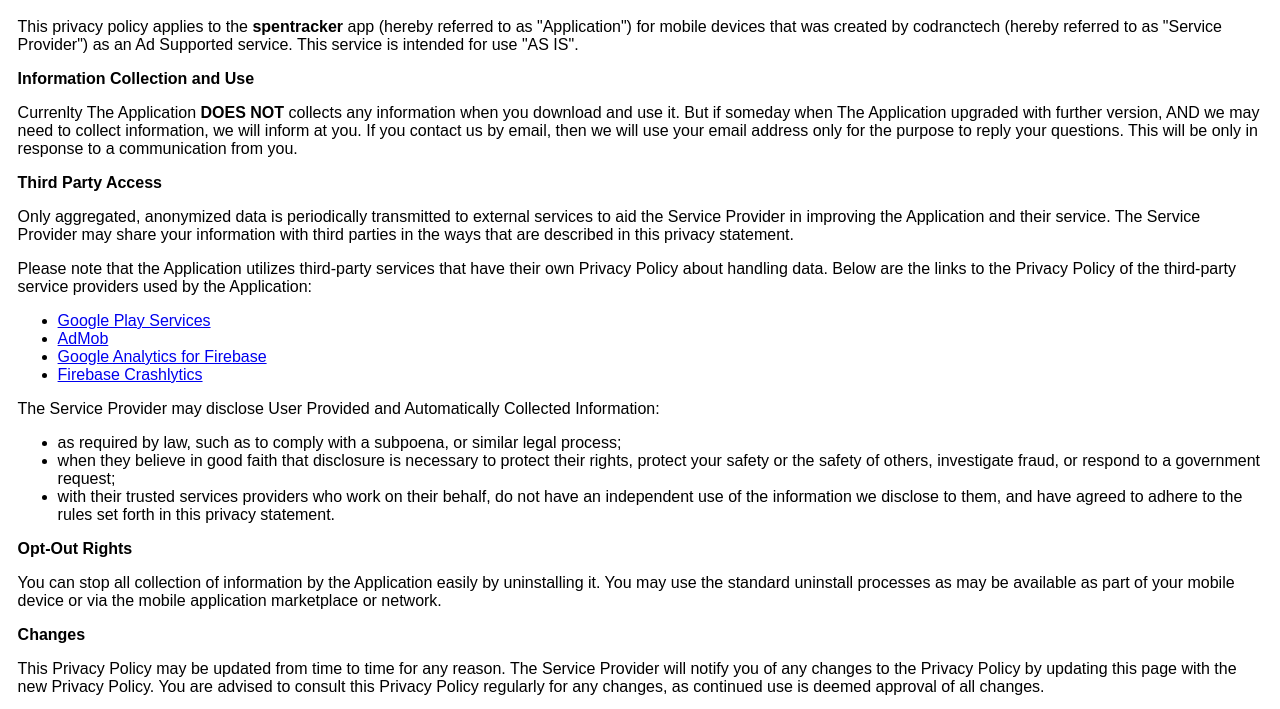
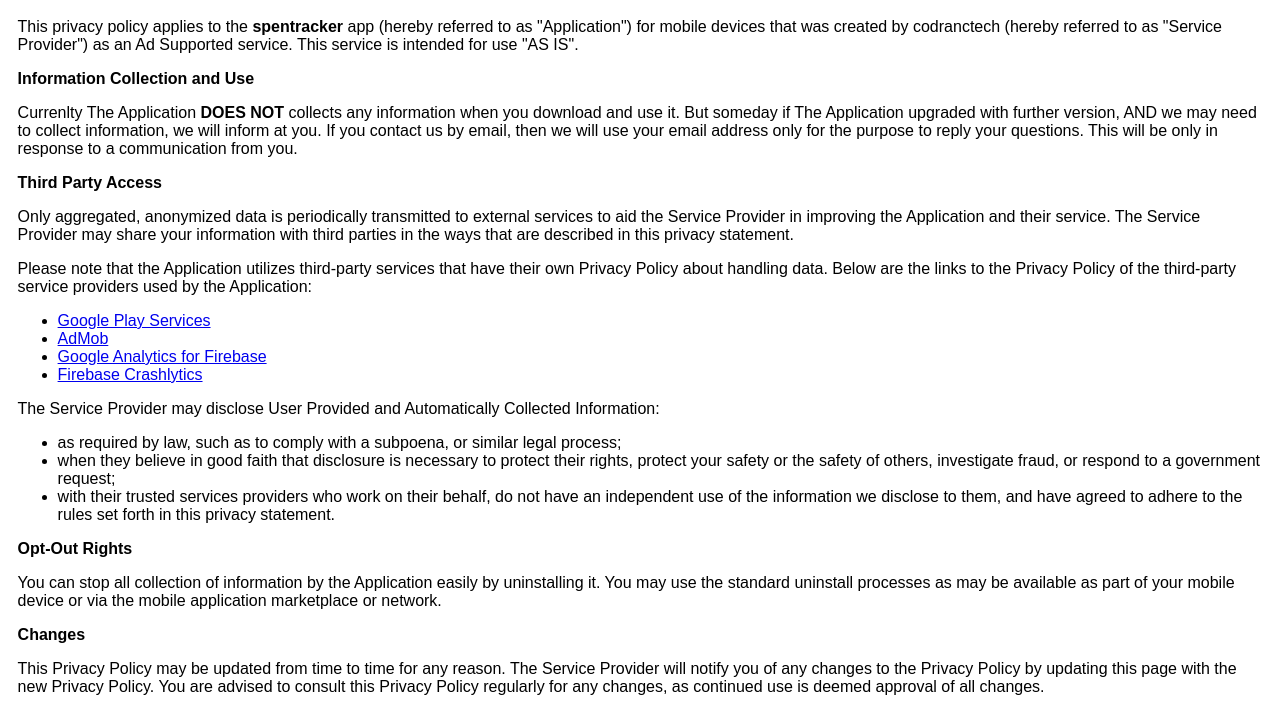
Before and after one commit to gumgum-w/spenotetutorial, a plain HTML site: page tos/index.html in a window 1280 px wide. Shown: the part 81-790 px from the top of the page. Drawn offline with Linux system fonts and the light colour scheme.

Commit message:
privacy-policy

```diff
--- a/tos/index.html
+++ b/tos/index.html
@@ -21,7 +21,7 @@
     <strong>Information Collection and Use</strong>
     <p>
         Currenlty The Application <b>DOES NOT</b> collects any information when you download and use it.
-        But if someday when The Application upgraded with further version, AND we may need to collect information, we will inform at you.
+        But someday if The Application upgraded with further version, AND we may need to collect information, we will inform at you.
         If you contact us by email, then we will use your email address only for the purpose to reply your questions. This will be only in response to a communication from you.
     </p>
    <!--  <p>The Application collects information when you download and use it. This information may include information such as </p>
```
